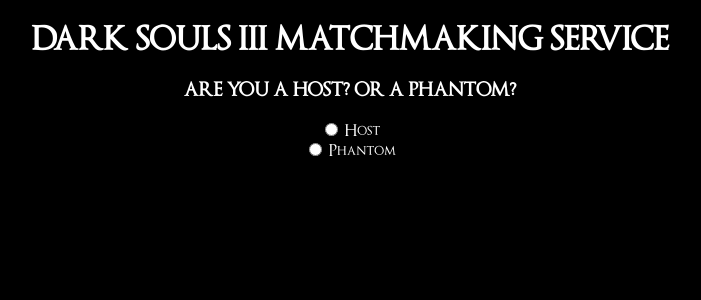
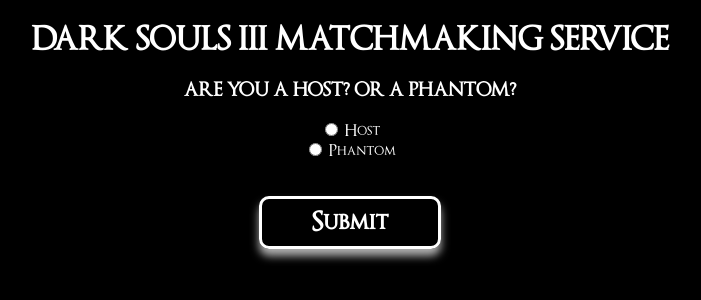
Before and after one commit to J-Biers/DarkSouls3Matchmaker, a plain HTML site: page HTTPResources/index.html in a window 1280 px wide. Shown: the whole page, without its empty margins (290-991 px from the left). Drawn offline with nearby package versions, Linux system fonts and the light colour scheme.

Commit message:
Added submit button

```diff
--- a/HTTPResources/index.html
+++ b/HTTPResources/index.html
@@ -16,6 +16,7 @@
 				$("#checkall").change(function () {
     					$("input:checkbox").prop('checked', $(this).prop("checked"));
 				});
+
 			});
 		</script>
 	</head>
@@ -36,11 +37,13 @@
   						<br>
   						<div class="dark">
   							<h4>Cemetary of Ash</h4>
-  							<input type="checkbox" name="bonfire1" value="Firelink Shrine"> Firelink Shrine<br>
-  							<input type="checkbox" name="bonfire2" value="Cemetary of Ash"> Cemetary of Ash<br>
-  							<input type="checkbox" name="bonfire3" value="Iudex Gundyr"> Iudex Gundyr<br>
-  							<input type="checkbox" name="bonfire4" value="Untended Graves"> Untended Graves<br>
-  							<input type="checkbox" name="bonfire5" value="Champion Gundyr"> Champion Gundyr<br>
+  							<div class="bonfire">
+  							      <input type="checkbox" name="bonfire1" value="Firelink Shrine"> Firelink Shrine<br>
+  							      <input type="checkbox" name="bonfire2" value="Cemetary of Ash"> Cemetary of Ash<br>
+  							      <input type="checkbox" name="bonfire3" value="Iudex Gundyr"> Iudex Gundyr<br>
+  							      <input type="checkbox" name="bonfire4" value="Untended Graves"> Untended Graves<br>
+  							      <input type="checkbox" name="bonfire5" value="Champion Gundyr"> Champion Gundyr<br>
+  							</div>
   						</div>
   						<br><br><br>
   					</div>
@@ -185,6 +188,9 @@
   					</div>
 				</div><!--End of the "area" div-->
 			</form>
+			<br><br>
+			<a href="#" class="myButton">Submit</a>
+			<br><br>
 		</div>
 	</body>
 </html>
--- a/HTTPResources/main.css
+++ b/HTTPResources/main.css
@@ -35,6 +35,7 @@
 	box-shadow: 0 0 5px 10px rgba(0, 0, 0, 0.5);
 	background-color: rgba(0, 0, 0, 0.5);
 }
+
 .cemetary-of-ash {
 	background-image: url(images/cemetary.jpg);
 	background-attachment: fixed;
@@ -107,3 +108,33 @@
 	background-color: rgba(0, 0, 0, 0.5);
 	display:inline-block;
 }
+.bonfire {
+	//display:none
+}
+
+.myButton {
+	-moz-box-shadow: 0px 7px 9px 0px #b0b0b0;
+	-webkit-box-shadow: 0px 7px 9px 0px #b0b0b0;
+	box-shadow: 0px 7px 9px 0px #b0b0b0;
+	background-color:transparent;
+	-moz-border-radius:10px;
+	-webkit-border-radius:10px;
+	border-radius:10px;
+	border:3px solid #ffffff;
+	display:inline-block;
+	cursor:pointer;
+	color:#ffffff;
+	font-family:DarkSouls;
+	font-size:26px;
+	font-weight:bold;
+	padding:9px 50px;
+	text-decoration:none;
+	//text-shadow:0px 2px 0px #bababa;
+}
+.myButton:hover {
+	background-color:transparent;
+}
+.myButton:active {
+	position:relative;
+	top:1px;
+}
```
